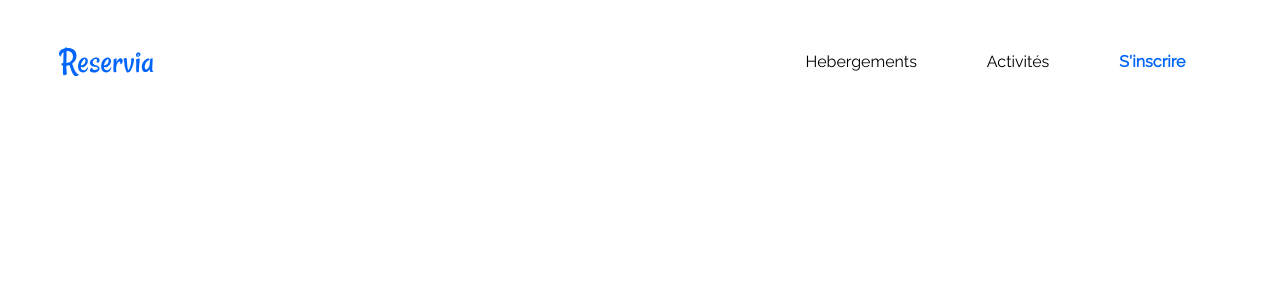
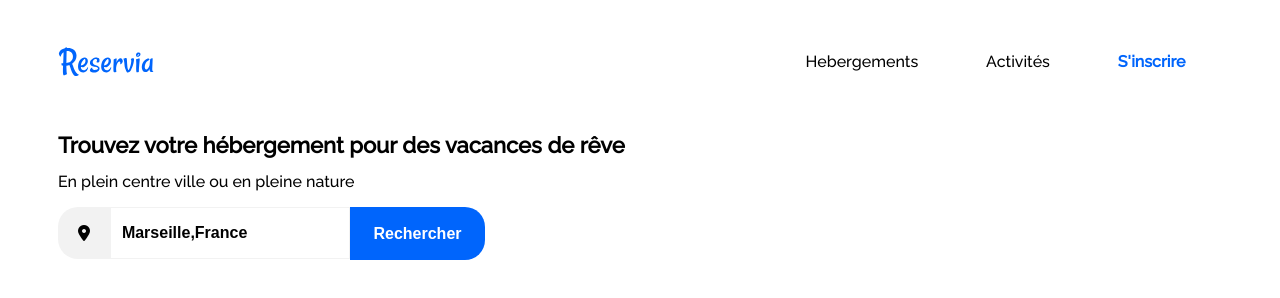
Before and after one commit to Ahmed-OC/AhmedAiman_2_03032021, a plain HTML site: page index.html in a window 1280 px wide. Drawn offline with Linux system fonts and the light colour scheme.

Commit message:
Champs de recherche finalisé

```diff
--- a/index.html
+++ b/index.html
@@ -5,7 +5,7 @@
         <title>Reservia</title>
         <link rel="stylesheet" href="style.css" />
         <link rel="preconnect" href="https://fonts.gstatic.com">
-        <link href="https://fonts.googleapis.com/css2?family=Raleway&display=swap" rel="stylesheet">
+        <link href="https://fonts.googleapis.com/css2?family=Raleway:wght@500&display=swap" rel="stylesheet">
         <script src="https://kit.fontawesome.com/5c9a8a8306.js" crossorigin="anonymous"></script>
     </head>
     <body>
@@ -21,6 +21,15 @@
                 </nav>
 
             </header>
+            <section id="recherche">
+                <h1>Trouvez votre hébergement pour des vacances de rêve</h1>
+                <p>En plein centre ville ou en pleine nature</p>
+                <div id="champ">
+                    <div id="logo"><i class="fas fa-map-marker-alt"></i></div>
+                    <div><input type="text" value="  Marseille,France"></div>
+                    <div><input type="button" value="Rechercher"></div>
+                </div>
+            </section>
         </div>
 
         <footer>
--- a/style.css
+++ b/style.css
@@ -5,9 +5,13 @@ body
 
     font-family: Raleway,sans-serif;
 }
-h1,h2
+h1
 {
-    font-weight: bold;
+    font-size: 22px;
+}
+h2
+{
+
 }
 .container
 {
@@ -53,3 +57,59 @@ header nav ul li a:hover
     color: #0065FC;
     border-top:   3px  #0065FC solid ;
 }
+
+/* RECHERCHE */
+
+#recherche
+{
+    margin-top: 45px;
+}
+#recherche h1:first-of-type
+{
+    margin-bottom: 0px;
+}
+#recherche p:first-of-type
+{
+    margin-top: 14px;
+}
+
+#logo
+{
+    background-color: #F2F2F2;
+    border-bottom-left-radius: 20px;
+    border-top-left-radius: 20px;
+    width: 52px;
+    height: 52px;
+    display: flex;
+    align-items: center;
+    justify-content: center;
+}
+#champ div:nth-of-type(2) input  /* champs de texte */
+{
+    font-weight: bold;
+    width: 234px;
+    height: 48px;
+    font-size: 16px;
+    border: 1px solid #F2F2F2;
+}
+#champ
+{
+    display: flex;
+}
+#champ div:nth-of-type(3) input /* Boutton */
+{
+    width: 135px;
+    height: 53px;
+    border-bottom-right-radius: 20px;
+    border-top-right-radius: 20px;
+    background-color: #0065FC;
+    color: white;
+    font-weight: bold;
+    font-size: 16px;
+    border: none;
+}
+#champ div:nth-of-type(3) input:hover
+{
+    cursor: pointer;
+    font-size: 17px;
+}
```
